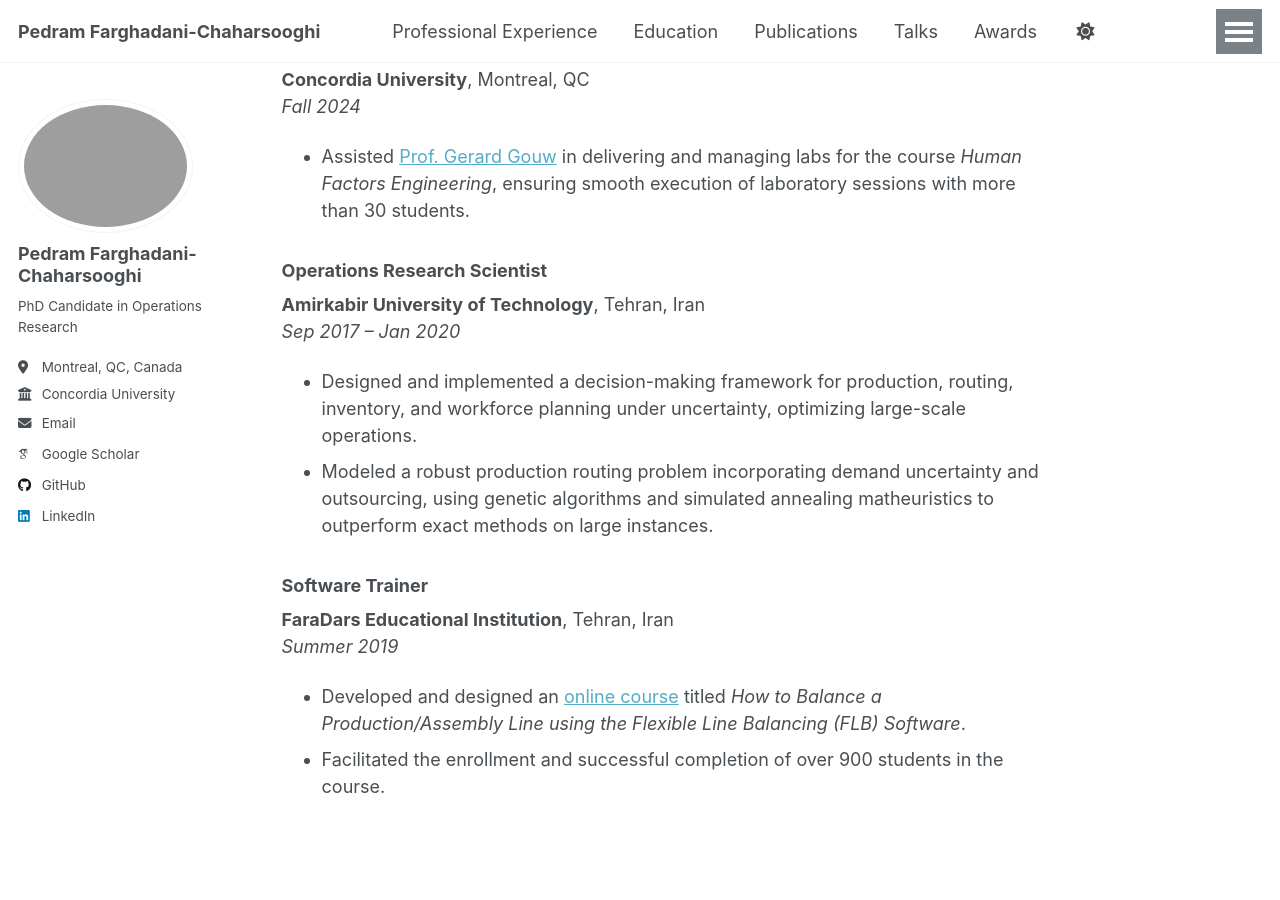
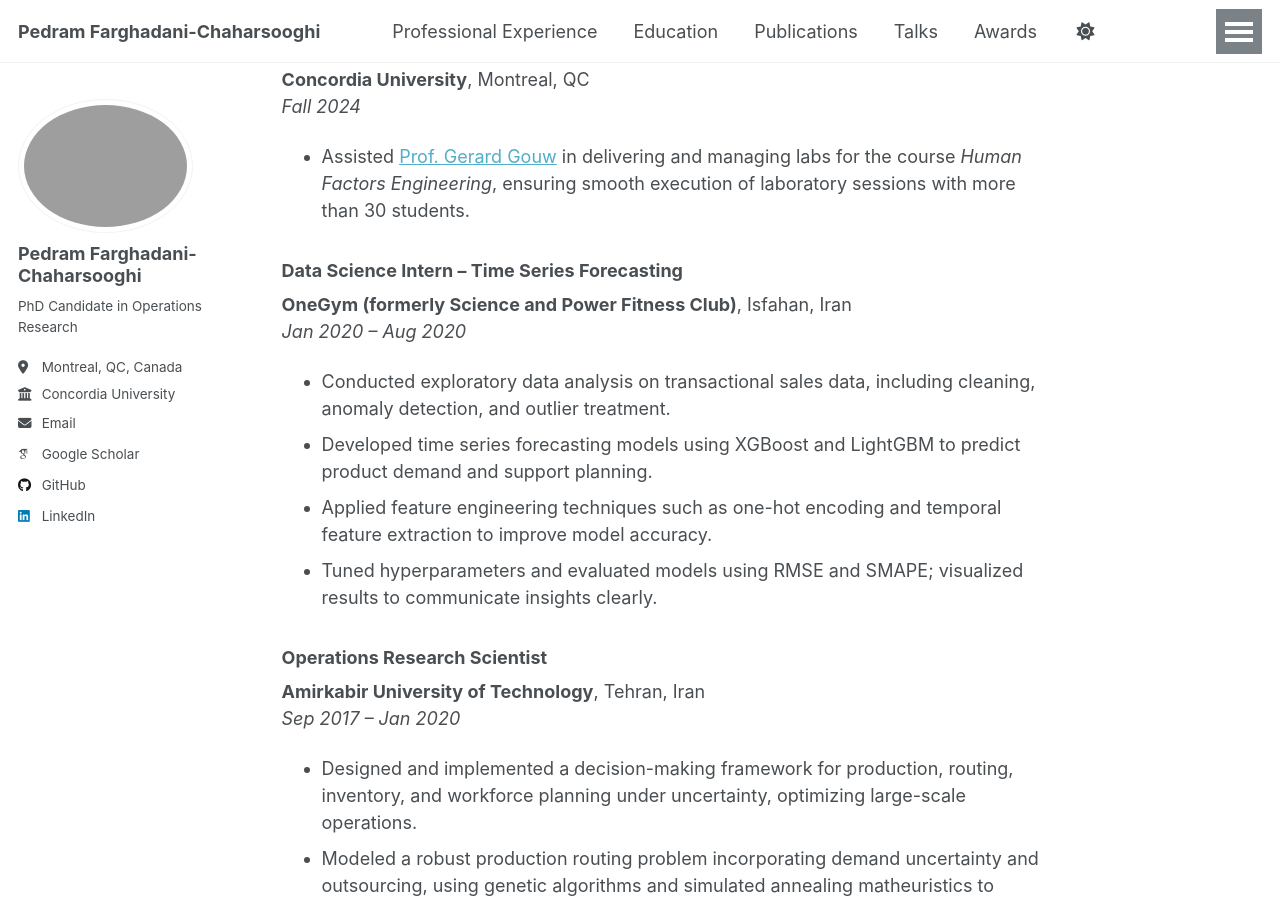
Before and after one commit to Pedram-Fdi/Pedram-Fdi.github.io, a Jekyll site: the page built from _pages/professionalexperience.md, in a window 1280 px wide and 900 px high, scrolled down 1107 px. Built offline with Jekyll 4.4.1, drawn with Linux system fonts in a browser that asks for light colours; some web fonts are replaced.

Commit message:
Update professionalexperience.md

```diff
--- a/_pages/professionalexperience.md
+++ b/_pages/professionalexperience.md
@@ -34,6 +34,13 @@ author_profile: true
 *Fall 2024*
 - Assisted [Prof. Gerard Gouw](https://www.concordia.ca/faculty/gerard-gouw.html) in delivering and managing labs for the course *Human Factors Engineering*, ensuring smooth execution of laboratory sessions with more than 30 students.
 
+### Data Science Intern – Time Series Forecasting
+**OneGym (formerly Science and Power Fitness Club)**, Isfahan, Iran
+*Jan 2020 – Aug 2020*
+- Conducted exploratory data analysis on transactional sales data, including cleaning, anomaly detection, and outlier treatment.
+- Developed time series forecasting models using XGBoost and LightGBM to predict product demand and support planning.
+- Applied feature engineering techniques such as one-hot encoding and temporal feature extraction to improve model accuracy.
+- Tuned hyperparameters and evaluated models using RMSE and SMAPE; visualized results to communicate insights clearly.
 
 ### Operations Research Scientist
 **Amirkabir University of Technology**, Tehran, Iran
```
